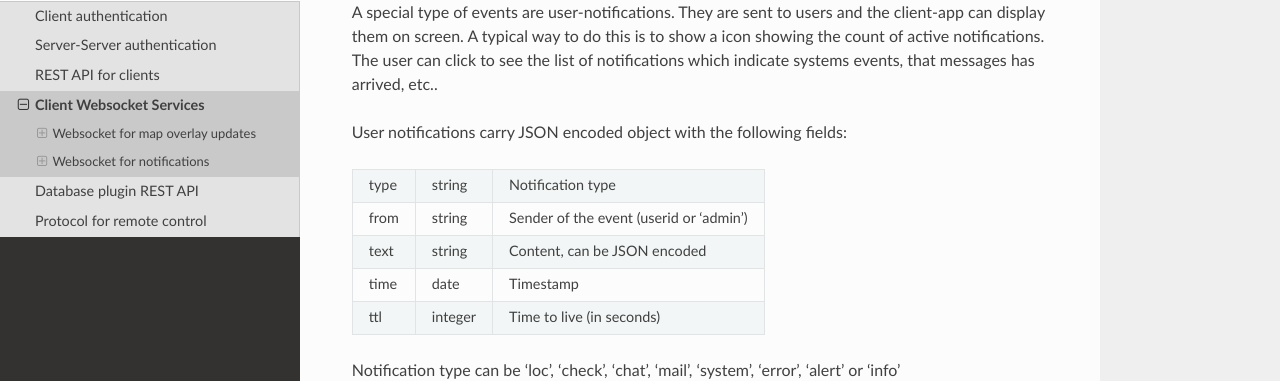
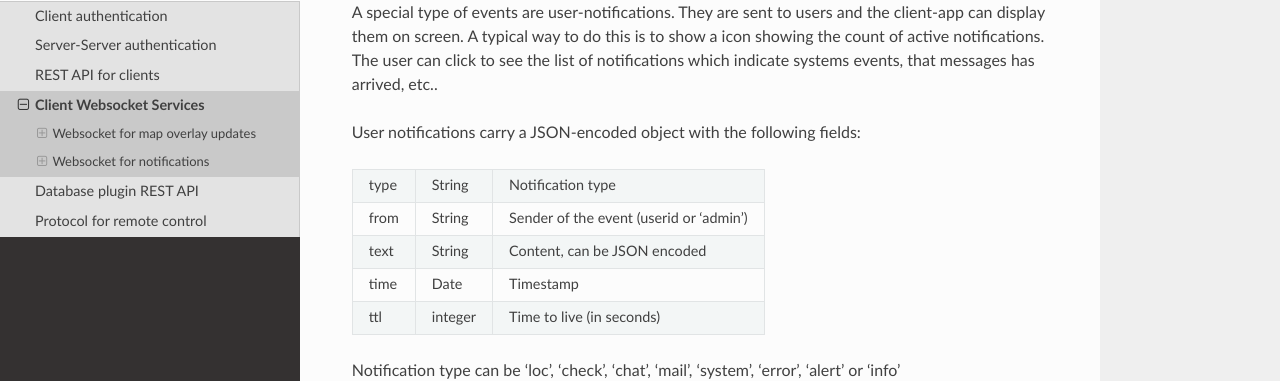
Before and after one commit to joakimsk/docs, a Sphinx documentation site: the page built from docs/cwebsocket.rst, in a window 1280 px wide and 900 px high, scrolled down 3537 px. Shown: the part 328-709 px from the top of the window. Built offline with Sphinx 7.4.7 and the Read the Docs theme 2.0.0, drawn with Linux system fonts in a browser that asks for light colours.

```diff
--- a/docs/cwebsocket.rst
+++ b/docs/cwebsocket.rst
@@ -159,14 +159,14 @@ User notification events
 
 A special type of events are user-notifications. They are sent to users and the client-app can display them on screen. A typical way to do this is to show a icon showing the count of active notifications. The user can click to see the list of notifications which indicate systems events, that messages has arrived, etc..
 
-User notifications carry JSON encoded object with the following fields:
+User notifications carry a JSON-encoded object with the following fields:
 
 ============ ========= ========================================
-type         string    Notification type
-from         string    Sender of the event (userid or 'admin')
-text         string    Content, can be JSON encoded
-time         date      Timestamp
-ttl          integer   Time to live (in seconds)
+ type         String    Notification type
+ from         String    Sender of the event (userid or 'admin')
+ text         String    Content, can be JSON encoded
+ time         Date      Timestamp
+ ttl          integer   Time to live (in seconds)
 ============ ========= ========================================
 
 Notification type can be 'loc', 'check', 'chat', 'mail', 'system', 'error', 'alert' or 'info'
```
